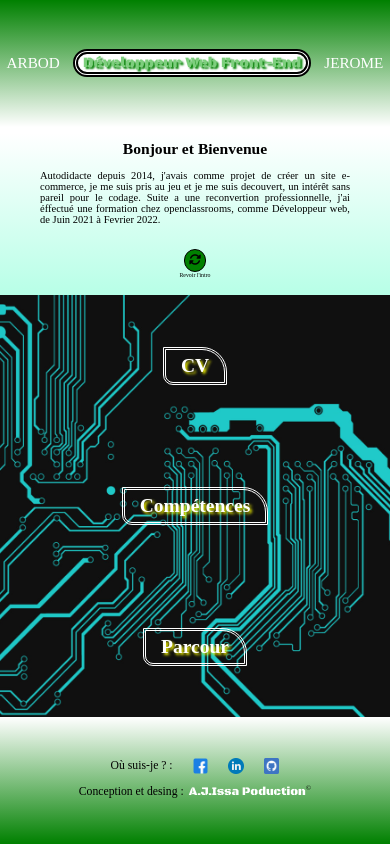
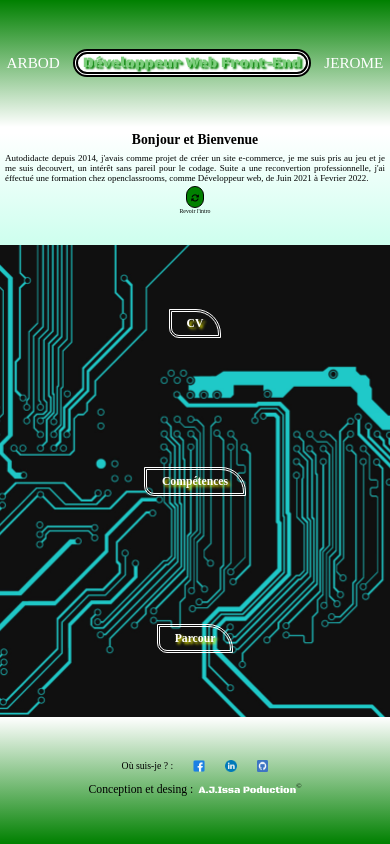
Before and after one commit to ArbodJ/Portfolio, a plain HTML site: page html/main.html in a window 390 px wide. Drawn offline with Linux system fonts and the light colour scheme; a web font is replaced by a local one.

Commit message:
responsive 3.0 fichier menu.css

```diff
--- a/css/menu.css
+++ b/css/menu.css
@@ -262,34 +262,42 @@ footer
 {
   /*1ERE PARTIE : TEXTE DESCRIPTION*/
   #part1 h1{
-    font-size: 4vw;
+    font-size: 3.5vw;
+    margin: 5px 0;
   }
   #part1 p{
-    font-size: 2.7vw;
+    margin: 0 5px;
+    font-size: 2.3vw;
   }
   .fa-solid.fa-rotate{
-    font-size: 3.1vw;
+    font-size: 2.1vw;
+  }
+  #history{
+    flex: 1 25%;
+  }
+  #replay{
+    margin-top: 1vw;
   }
   #replay p{
     font-size: 1.5vw;
   }
   /*2ÈME PATIE : ICON - LIENS*/
   .linkTxt a{
-    font-size: 5vw;
+    font-size: 3vw;
   }
   /*Pied de page*/
   #find{
-    font-size: 3vw;
+    font-size: 2.5vw;
   }
   #findMe img{
-    width: 4vw;
-    height: 4vw;
+    width: 3vw;
+    height: 3vw;
   }
   #concept{
     font-size: 3vw;
   }
   #prod{
-    font-size: 3vw;
+    font-size: 2.5vw;
   }
   #concept span {
     margin-bottom: 8px;
```
